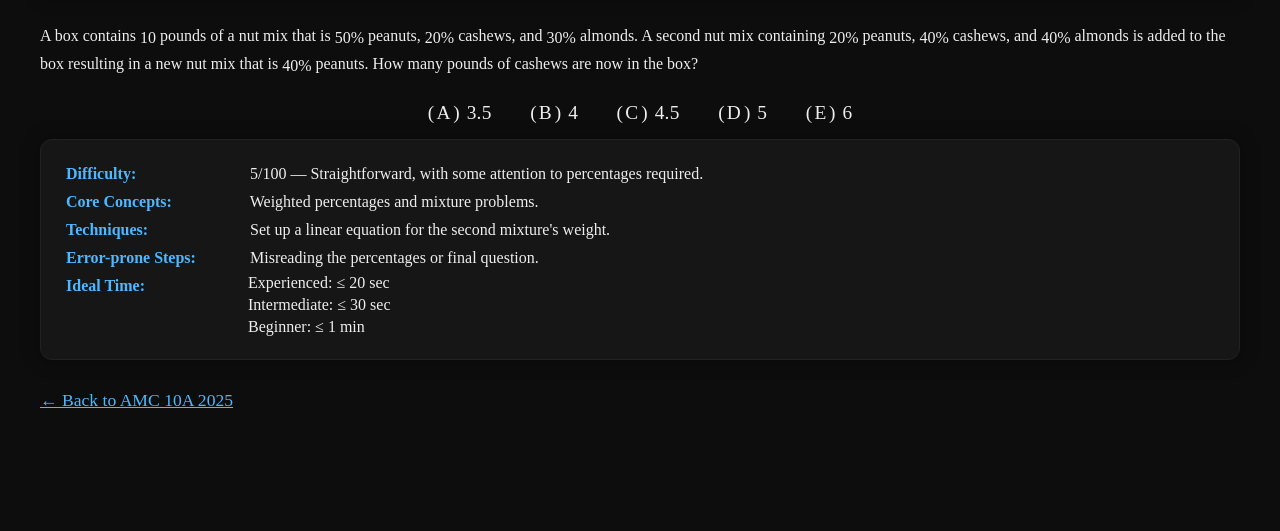
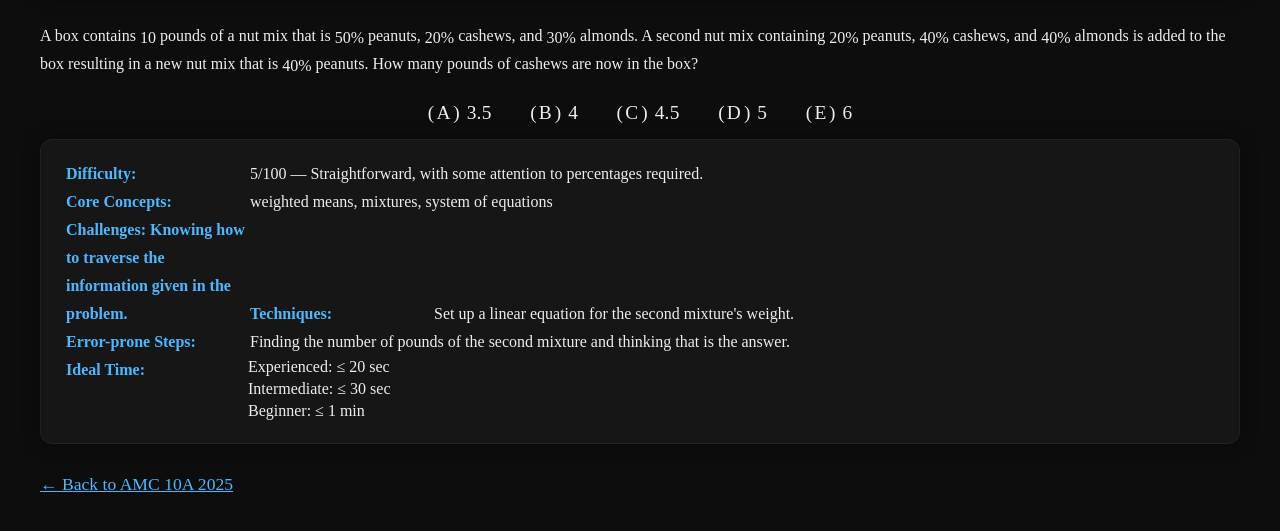
Before and after one commit to invexical/invexical.github.io, a plain HTML site: page problems/problem2.html in a window 1280 px wide. Shown: the part 169-700 px from the top of the page. Drawn offline with nearby package versions, Linux system fonts and the light colour scheme; a small style sheet from the web is missing; a web font is replaced by a local one.

Commit message:
Update problem2.html

```diff
--- a/problems/problem2.html
+++ b/problems/problem2.html
@@ -24,9 +24,10 @@ $$\textbf{(A) } 3.5 \qquad \textbf{(B) } 4 \qquad \textbf{(C) } 4.5 \qquad \text
 </div>
 <div class="section">
 <b>Difficulty:</b> 5/100 — Straightforward, with some attention to percentages required.<br>
-<b>Core Concepts:</b> Weighted percentages and mixture problems.<br>
+<b>Core Concepts:</b> weighted means, mixtures, system of equations<br>
+<b>Challenges: Knowing how to traverse the information given in the problem.</b>
 <b>Techniques:</b> Set up a linear equation for the second mixture's weight.<br>
-<b>Error-prone Steps:</b> Misreading the percentages or final question.<br>
+<b>Error-prone Steps:</b> Finding the number of pounds of the second mixture and thinking that is the answer.<br>
 <div class="ideal-time">
     <b>Ideal Time:</b>
     <div class="ideal-list">
```
